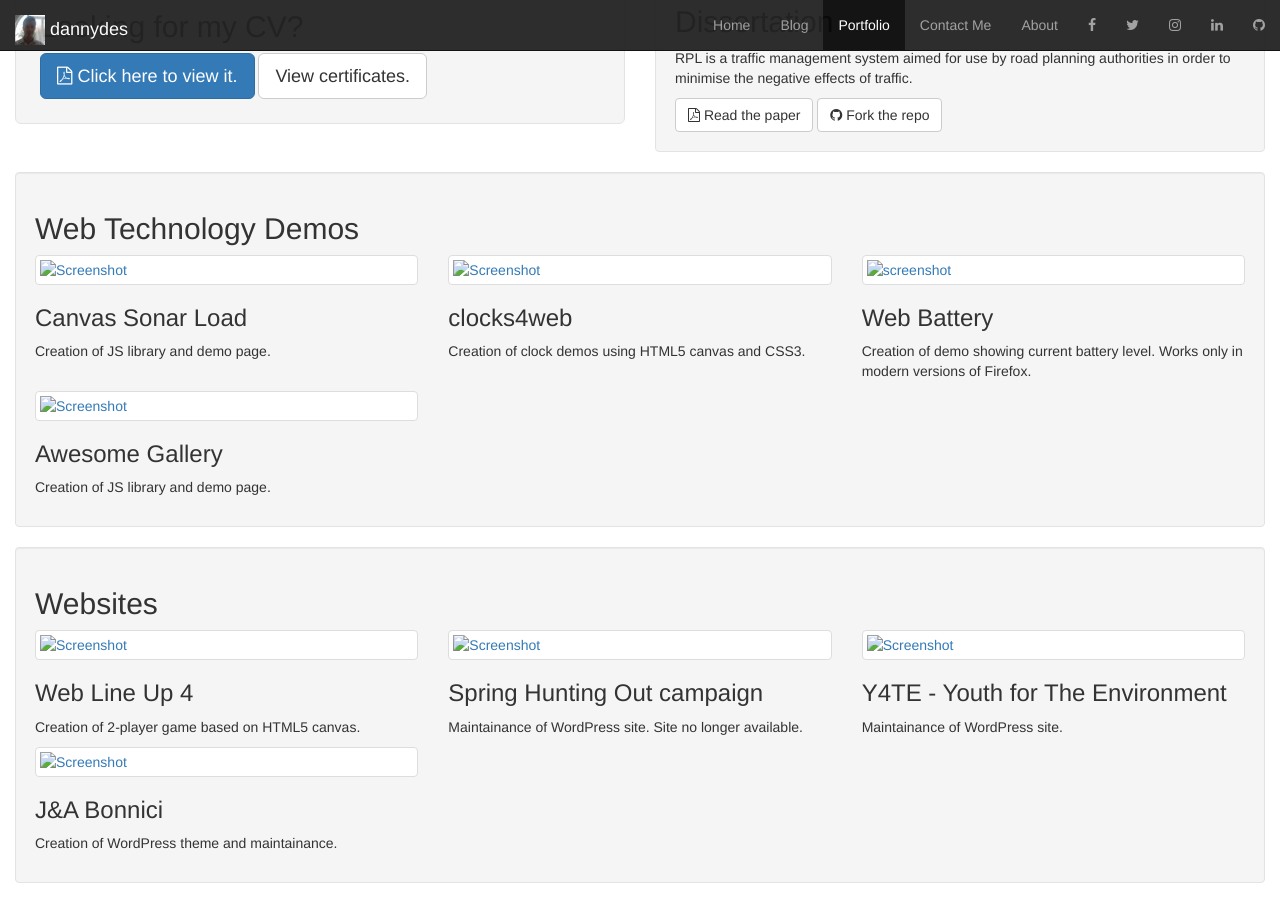
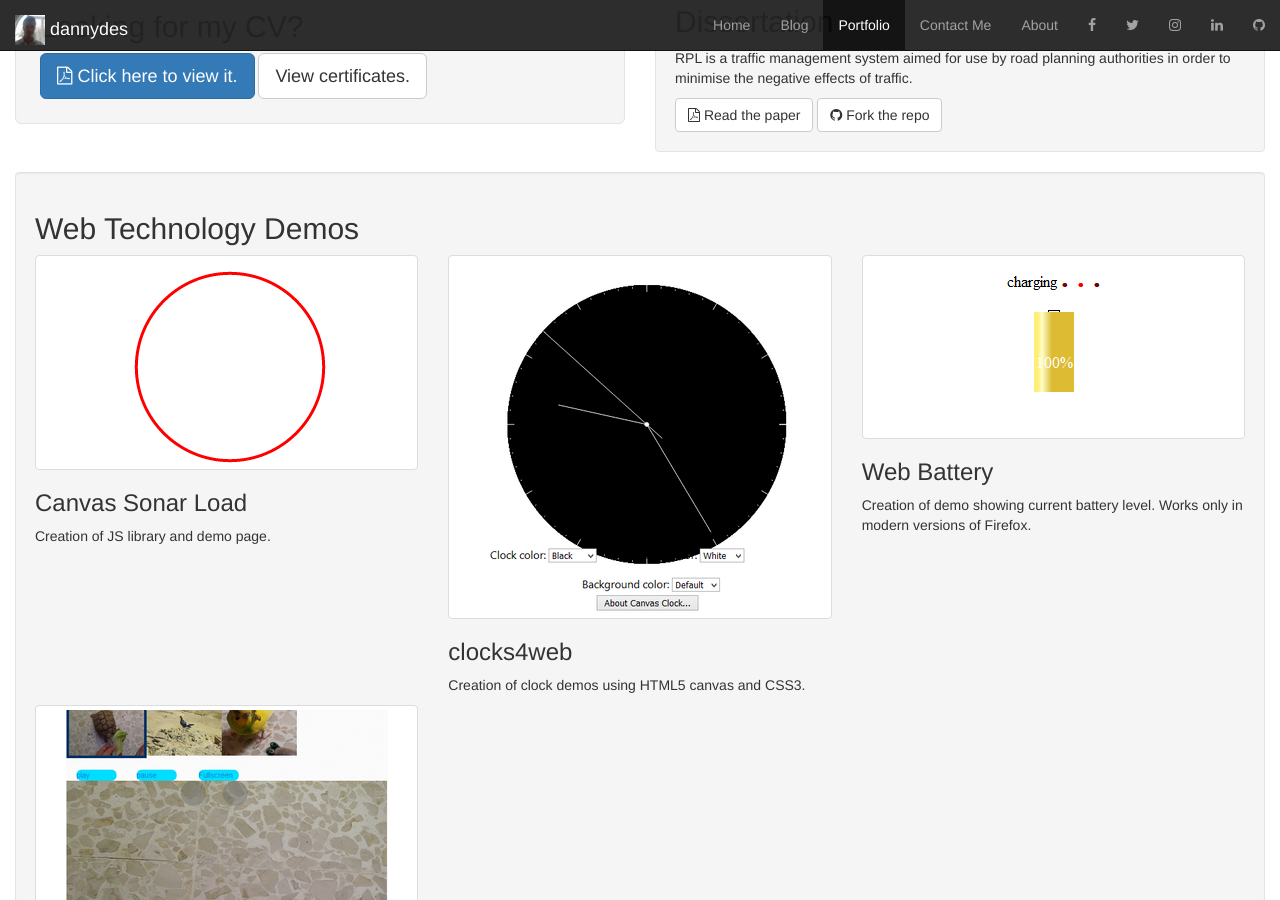
Before and after one commit to dannydes/dannydes.github.io, a Jekyll site: the page built from portfolio/index.html, in a window 1280 px wide and 900 px high, scrolled down 725 px. Built offline with Jekyll 4.4.1, drawn with Linux system fonts in a browser that asks for light colours; nearby versions of some CDN libraries.

Commit message:
thumb images

```diff
--- a/portfolio/index.html
+++ b/portfolio/index.html
@@ -27,21 +27,21 @@ image: danieldesira.jpg
 	<div class="row">
 		<div class="col-md-4 col-xs-12">
 			<a class="thumbnail" href="http://dannydes.github.io/canvas-sonar-load/" target="_blank">
-				<img src="" alt="Screenshot">
+				<img src="{{ site.url }}/img/canvas-sonar-load.png" alt="Screenshot">
 			</a>
 			<h3>Canvas Sonar Load</h3>
 			<p>Creation of JS library and demo page.</p>
 		</div>
 		<div class="col-md-4 col-xs-12">
 			<a class="thumbnail" href="http://dannydes.github.io/clocks4web/" target="_blank">
-				<img src="" alt="Screenshot">
+				<img src="{{ site.url }}/img/canvas-clock.png" alt="Screenshot">
 			</a>
 			<h3>clocks4web</h3>
 			<p>Creation of clock demos using HTML5 canvas and CSS3.</p>
 		</div>
 		<div class="col-md-4 col-xs-12">
 			<a class="thumbnail" href="http://dannydes.github.io/web-battery/" target="_blank">
-				<img src="" alt="screenshot">
+				<img src="{{ site.url }}/img/web-battery.png" alt="screenshot">
 			</a>
 			<h3>Web Battery</h3>
 			<p>Creation of demo showing current battery level. Works only in modern versions of Firefox.</p>
@@ -50,7 +50,7 @@ image: danieldesira.jpg
 	<div class="row">
 		<div class="col-md-4 col-xs-12">
 			<a class="thumbnail" href="http://dannydes.github.io/Awesome-Gallery/" target="_blank">
-				<img src="" alt="Screenshot">
+				<img src="{{ site.url }}/img/awesome-gallery.png" alt="Screenshot">
 			</a>
 			<h3>Awesome Gallery</h3>
 			<p>Creation of JS library and demo page.</p>
@@ -62,7 +62,7 @@ image: danieldesira.jpg
 	<div class="row">
 		<div class="col-md-4 col-xs-12">
 			<a class="thumbnail" href="http://dannydes.github.io/blu4/" target="_blank">
-				<img src="" alt="Screenshot">
+				<img src="{{ site.url }}/img/weblineup4.png" alt="Screenshot">
 			</a>
 			<h3>Web Line Up 4</h3>
 			<p>Creation of 2-player game based on HTML5 canvas.</p>
@@ -85,7 +85,7 @@ image: danieldesira.jpg
 	<div class="row">
 		<div class="col-md-4 col-xs-12">
 			<a class="thumbnail" href="http://jabonnici.com" target="_blank">
-				<img src="" alt="Screenshot">
+				<img src="{{ site.url }}/img/jabonnici.png" alt="Screenshot">
 			</a>
 			<h3>J&A Bonnici</h3>
 			<p>Creation of WordPress theme and maintainance.</p>
```
Also changed, not shown: img/awesome-gallery.png (added), img/canvas-clock.png (added), img/canvas-sonar-load.png (added), img/jabonnici.png (added), img/web-battery.png (added), img/weblineup4.png (added).
